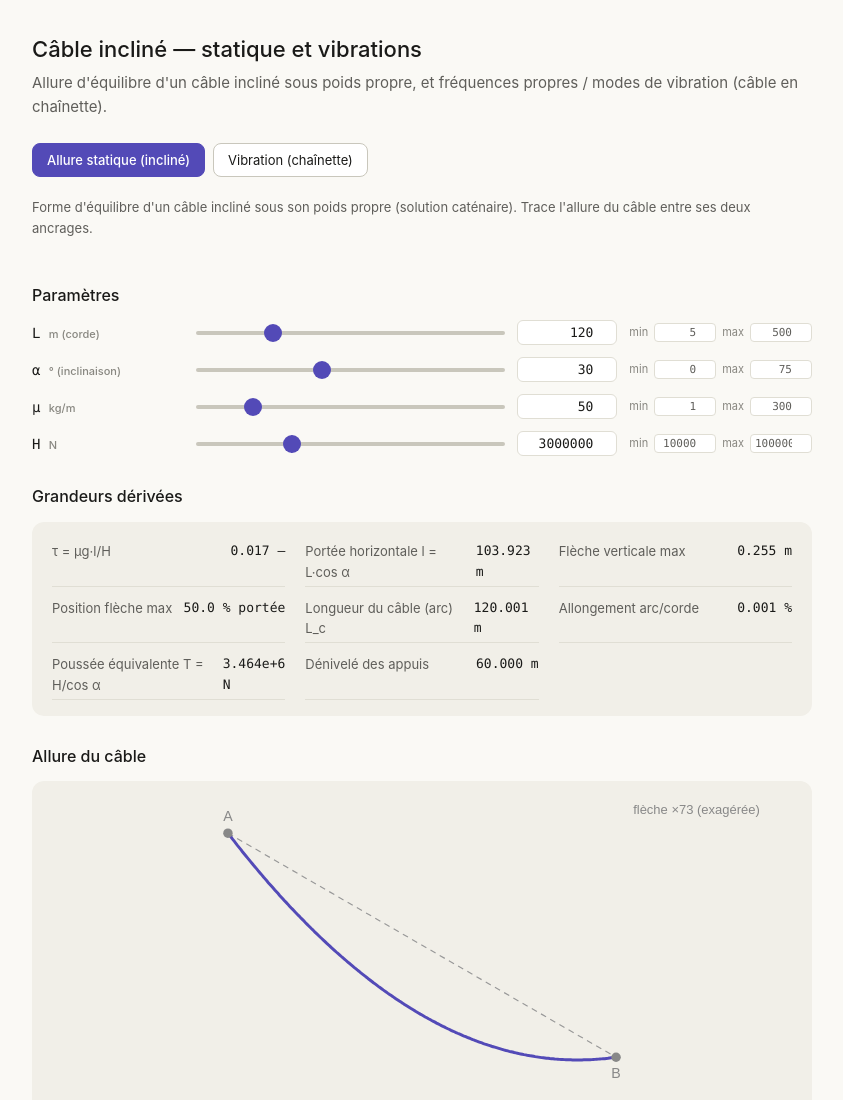
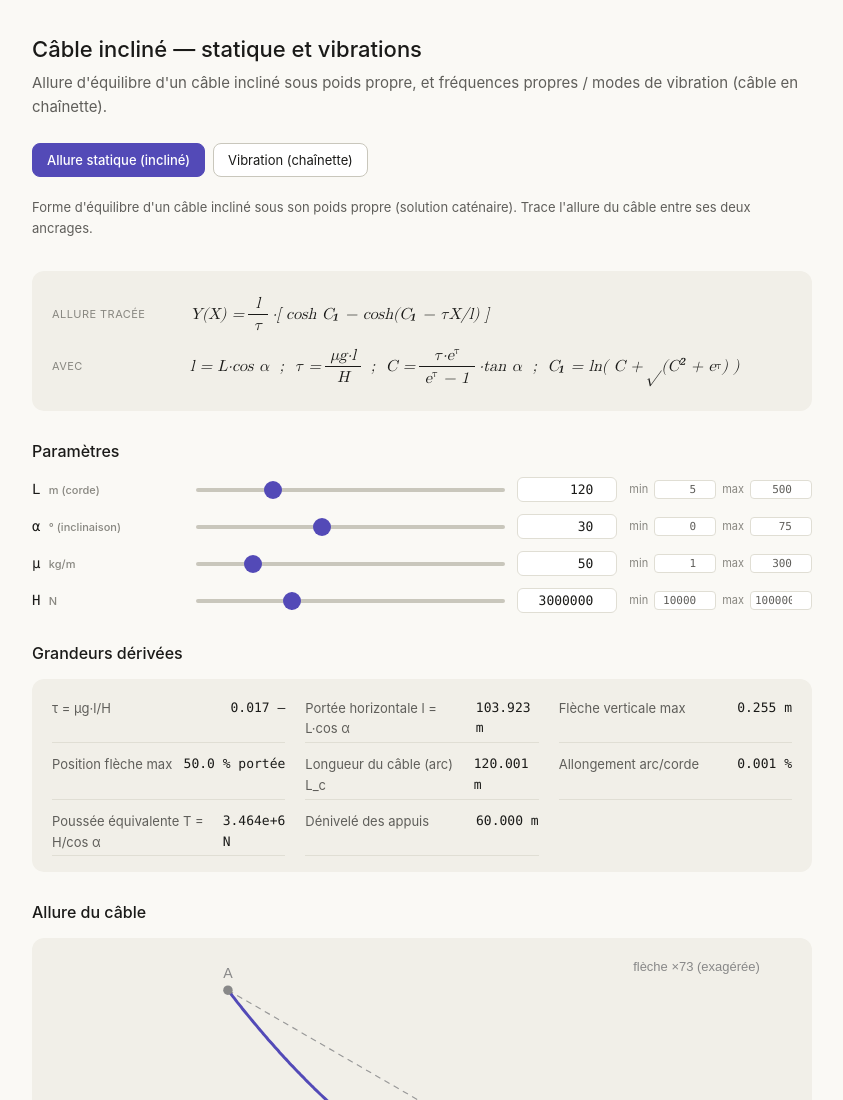
Before and after one commit to NasrCH/cable-vibration-explorer, a plain HTML site: page index.html in a window 1280 px wide. Shown: the top 1100 px of the page, without its empty margins (218-1061 px from the left). Drawn offline with Linux system fonts and the light colour scheme.

Commit message:
Show the governing equations above the parameters, per model
Add a dependency-free equation panel (unicode + CSS fractions, no MathJax) that
displays what each model plots: the catenary profile Y(X) for the static model,
and the modal eigenproblem + frequency relation for the vibration model. Panel
updates on model switch.

Co-Authored-By: Claude Opus 4.8 (1M context) <noreply@anthropic.com>

```diff
--- a/index.html
+++ b/index.html
@@ -54,6 +54,17 @@
   .segmented button:hover { background: var(--border); }
   .segmented button.active { background: var(--accent); color: #fff; border-color: var(--accent); font-weight: 500; }
   .model-desc { font-size: 13px; color: var(--text-secondary); margin: 0 0 1rem; }
+
+  /* Equation panel (dependency-free math, unicode + CSS fractions) */
+  .eq-panel { background: var(--surface-1); border-radius: 12px; padding: 0.9rem 1.25rem; margin-bottom: 1.25rem; overflow-x: auto; }
+  .eqline { font-family: "Cambria Math", "Latin Modern Math", Georgia, "Times New Roman", serif;
+    font-style: italic; font-size: 16px; color: var(--text-primary); margin: 8px 0; white-space: nowrap; display: flex; align-items: center; }
+  .eqline .lbl { font-style: normal; font-family: var(--font-sans); font-size: 11px; color: var(--text-muted);
+    text-transform: uppercase; letter-spacing: 0.04em; min-width: 130px; margin-right: 8px; white-space: normal; }
+  .frac { display: inline-flex; flex-direction: column; text-align: center; vertical-align: middle; margin: 0 .25em; }
+  .frac > span { padding: 0 .35em; line-height: 1.3; }
+  .frac > .den { border-top: 1px solid currentColor; }
+  .eqline sub, .eqline sup { font-style: normal; font-size: 0.72em; }
 
   .opts { display: flex; flex-wrap: wrap; gap: 16px; margin-bottom: 1rem; }
 
@@ -114,6 +125,8 @@
   <div class="segmented" id="models"></div>
   <p class="model-desc" id="modelDesc"></p>
   <div class="opts" id="opts"></div>
+
+  <div class="eq-panel" id="eq"></div>
 
   <h2>Paramètres</h2>
   <div id="params"></div>
@@ -269,12 +282,17 @@
 
   // ===================== Models =====================
   function pv(P, k){ return P[k].val; }
+  // Inline CSS fraction for the equation panel.
+  function fr(n, d){ return '<span class="frac"><span class="num">' + n + '</span><span class="den">' + d + '</span></span>'; }
 
   var MODELS = {
     static: {
       name: "Allure statique (incliné)",
       staticShape: true,
       desc: "Forme d'équilibre d'un câble incliné sous son poids propre (solution caténaire). Trace l'allure du câble entre ses deux ancrages.",
+      eqHtml:
+        '<div class="eqline"><span class="lbl">Allure tracée</span>Y(X) = ' + fr('l', 'τ') + '·[ cosh C₁ − cosh(C₁ − τX/l) ]</div>'
+      + '<div class="eqline"><span class="lbl">avec</span>l = L·cos α &nbsp;;&nbsp; τ = ' + fr('μg·l', 'H') + '&nbsp;;&nbsp; C = ' + fr('τ·e<sup>τ</sup>', 'e<sup>τ</sup> − 1') + '·tan α &nbsp;;&nbsp; C₁ = ln( C + √(C² + e<sup>τ</sup>) )</div>',
       params: [
         {key:"L",     label:"L",  unit:"m (corde)",       val:120, min:5,   max:500, step:1},
         {key:"alpha", label:"α", unit:"° (inclinaison)", val:30,  min:0,   max:75,  step:1},
@@ -317,6 +335,10 @@
       name: "Vibration (chaînette)",
       heavy: true,
       desc: "Fréquences propres et modes de vibration dans le plan d'un câble incliné en chaînette. Équation résolue par deux méthodes indépendantes (différences finies et projection spectrale) affichées côte à côte comme contrôle.",
+      eqHtml:
+        '<div class="eqline"><span class="lbl">Équation des modes</span>φ″(s) + (Ω/L<sub>c</sub>)²·φ(s) + κ·Y″(s)·∫<sub>0</sub><sup>L<sub>c</sub></sup>Y″(s′)·φ(s′)·ds′ = 0</div>'
+      + '<div class="eqline"><span class="lbl">avec</span>κ = ' + fr('EA', 'H·l·χ*') + '&nbsp;;&nbsp; f<sub>n</sub> = ' + fr('Ω<sub>n</sub>', '2π·L<sub>c</sub>·√(μ/H)') + '&nbsp;;&nbsp; Y″ = courbure de l\'allure statique</div>'
+      + '<div class="eqline"><span class="lbl">Courbes tracées</span>formes modales φ<sub>n</sub>(s), &nbsp; s ∈ [0, L<sub>c</sub>]</div>',
       params: [
         {key:"L",     label:"L",  unit:"m (corde)",       val:120, min:5,   max:500,  step:1},
         {key:"alpha", label:"α", unit:"° (inclinaison)", val:30,  min:0,   max:75,   step:1},
@@ -420,6 +442,7 @@
     state.modelId = id;
     var m = MODELS[id];
     g("modelDesc").textContent = m.desc;
+    g("eq").innerHTML = m.eqHtml || "";
     var isStatic = !!m.staticShape;
     g("modesRow").style.display = isStatic ? "none" : "";
     g("resultsTitle").style.display = isStatic ? "none" : "";
```
